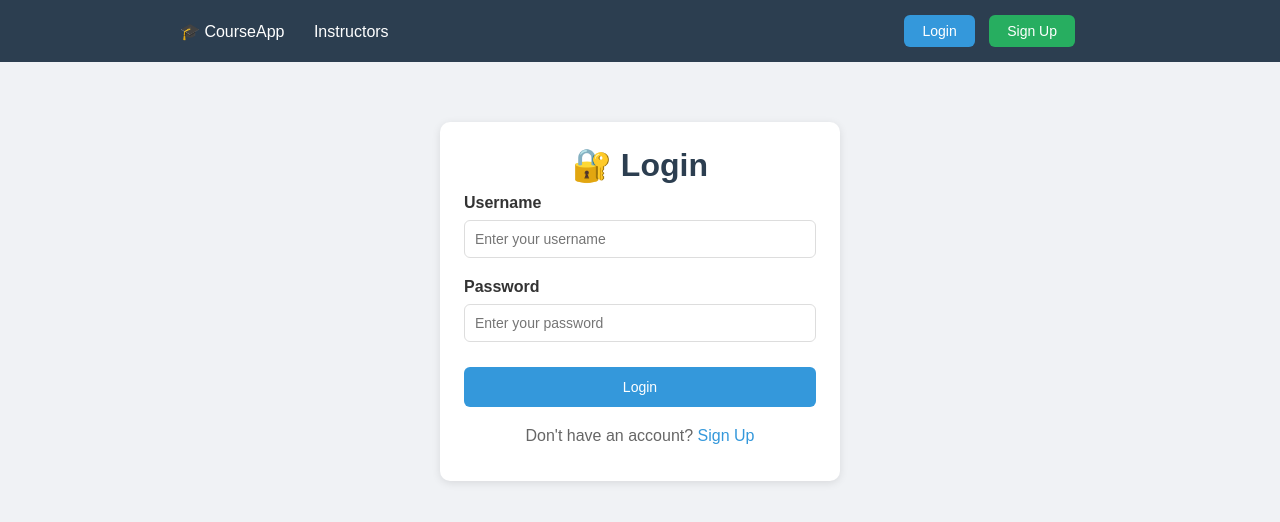
After one commit to akshat-tahalani/djnago-crud-model, a Django app: page /login/ in a window 1280 px wide. The commit adds this page. Shown: the top 522 px of the page. Run offline with Django 5.2, Linux system fonts and the light colour scheme.

Commit message:
added login and authentication

```diff
--- a/crud/templates/crud/base.html
+++ b/crud/templates/crud/base.html
@@ -11,22 +11,18 @@
             color: #333;
         }
 
-        /* NAVBAR */
         nav {
             background: #2c3e50;
             padding: 15px 0;
+            color: white;
         }
-        nav .container {
-            display: flex;
-            gap: 20px;
-            align-items: center;
-        }
+
         nav a {
             color: white;
             text-decoration: none;
-            font-weight: bold;
-            font-size: 15px;
+            margin-right: 25px;
         }
+
         nav a:hover { color: #3498db; }
 
         /* CONTAINER CLASS — centers content, fixed max width */
@@ -70,9 +66,21 @@
 </head>
 <body>
     <nav>
-        <div class="container">
-            <a href="/">🎓 CourseApp</a>
-            <a href="/instructors/">Instructors</a>
+        <div class="container" style="display:flex; justify-content:space-between; align-items:center;">
+            <div>
+                <a href="/">🎓 CourseApp</a>
+                <a href="/instructors/">Instructors</a>
+            </div>
+            <!-- Auth section -->
+            <div>
+                {% if user.is_authenticated %}
+                    <span style="margin-right:15px;">👋 {{ user.first_name }}</span>
+                    <a href="/logout/" class="btn" style="background:#e74c3c;">Logout</a>
+                {% else %}
+                    <a href="/login/" class="btn" style="margin-right:10px;">Login</a>
+                    <a href="/register/" class="btn btn-green">Sign Up</a>
+                {% endif %}
+            </div>
         </div>
     </nav>
 
--- /dev/null
+++ b/crud/templates/crud/login.html
@@ -0,0 +1,40 @@
+{% extends 'crud/base.html' %}
+
+{% block content %}
+<div style="max-width: 400px; margin: 60px auto;">
+    <div class="card">
+        <h1 style="text-align: center; margin-top: 0;">🔐 Login</h1>
+
+        {% if error %}
+            <div style="padding: 12px; background: #f8d7da; border-radius: 6px; margin-bottom: 20px; color: #721c24; border-left: 4px solid #c3102b;">
+                <strong>❌ Invalid Login</strong>
+                <p style="margin: 8px 0 0 0;">{{ error }}</p>
+            </div>
+        {% endif %}
+
+        <form method="post">
+            {% csrf_token %}
+
+            <div style="margin-bottom: 20px;">
+                <label for="username" style="display: block; margin-bottom: 8px; font-weight: bold;">Username</label>
+                <input type="text" id="username" name="username" placeholder="Enter your username"
+                       style="width: 100%; padding: 10px; border: 1px solid #ddd; border-radius: 6px; font-size: 14px;"
+                       required>
+            </div>
+
+            <div style="margin-bottom: 25px;">
+                <label for="password" style="display: block; margin-bottom: 8px; font-weight: bold;">Password</label>
+                <input type="password" id="password" name="password" placeholder="Enter your password"
+                       style="width: 100%; padding: 10px; border: 1px solid #ddd; border-radius: 6px; font-size: 14px;"
+                       required>
+            </div>
+
+            <button type="submit" class="btn" style="width: 100%; text-align: center; padding: 12px;">Login</button>
+        </form>
+
+        <p style="text-align: center; margin-top: 20px; color: #666;">
+            Don't have an account? <a href="/register/" style="color: #3498db; text-decoration: none;">Sign Up</a>
+        </p>
+    </div>
+</div>
+{% endblock %}
--- a/crud/urls.py
+++ b/crud/urls.py
@@ -16,4 +16,9 @@ urlpatterns = [
 
     # Function Based View — same result, different approach
     path('course/<int:course_id>/detail-fbv/', views.course_detail_fbv, name='course_detail_fbv'),
+
+    path('login/', views.login_request, name='login'),
+    path('logout/', views.logout_request, name='logout'),
+    path('register/', views.registration_request, name='register'),
+
 ]
--- a/crud/views.py
+++ b/crud/views.py
@@ -1,15 +1,74 @@
+from urllib import request
+
 from django.shortcuts import render, get_object_or_404
 from django.http import HttpResponse, HttpResponseRedirect
 from django.urls import reverse
 from django.views import View
 from django.views import generic
-from .models import Course, Instructor, Lesson
+from .models import Course, Instructor, Lesson, User
+from django.contrib.auth import authenticate , login , logout
+from django.contrib.auth.models import User as AuthUser
+from django.shortcuts import redirect
+#login is used to creat a session while logout is used to destroy it
+
+# authernticate is the vredential chekcer
+
+
 
 
 # ════════════════════════════════════════════════════════════════
 # GENERIC VIEWS — least code, most built-in behaviour
 # Django automatically fetches all objects and passes to template
 # ════════════════════════════════════════════════════════════════
+
+def logout_request(request):
+    logout(request)
+    return redirect('index')
+
+def login_request(request):
+    context = {}
+    if request.method == 'POST':
+        # Pull username and password out of the POST data
+        username = request.POST['username']
+        password = request.POST['password']
+        # authenticate() returns user object if valid, None if invalid
+        user = authenticate(username=username, password=password)
+        if user is not None:
+            login(request, user)
+            return redirect('index')
+        else:
+            # Wrong credentials — send back to login page with error
+            context['error'] = 'Invalid username or password'
+            return render(request, 'crud/login.html', context)
+    return render(request, 'crud/login.html', context)
+
+def registration_request(request):
+    context = {}
+    if request.method == 'GET':
+        return render(request, 'crud/register.html', context)
+    elif request.method == 'POST':
+        username = request.POST['username']
+        password = request.POST['password']
+        first_name = request.POST['firstname']
+        last_name = request.POST['lastname']
+        user_exist = False
+        try:
+            AuthUser.objects.get(username=username)
+            user_exist = True
+        except:
+            print("new user: " + username)
+        if not user_exist:
+            user = AuthUser.objects.create_user(
+                username=username,
+                password=password,
+                first_name=first_name,
+                last_name=last_name
+            )
+            login(request, user)
+            return redirect('index')
+        else:
+            context['error'] = 'Username already exists'
+            return render(request, 'crud/register.html', context)
 
 class CourseListView(generic.ListView):
     model = Course
```
Also changed, not shown: crud/templates/crud/register.html (added, +44 -0 lines).
